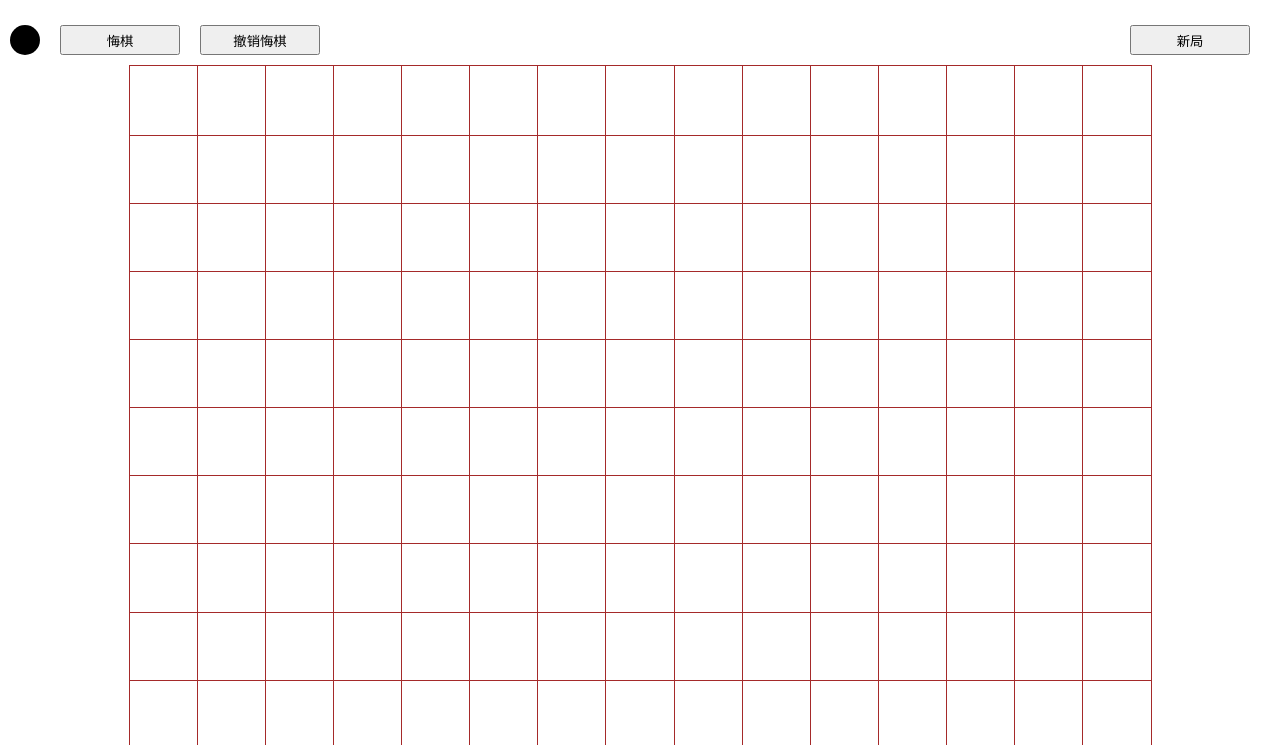
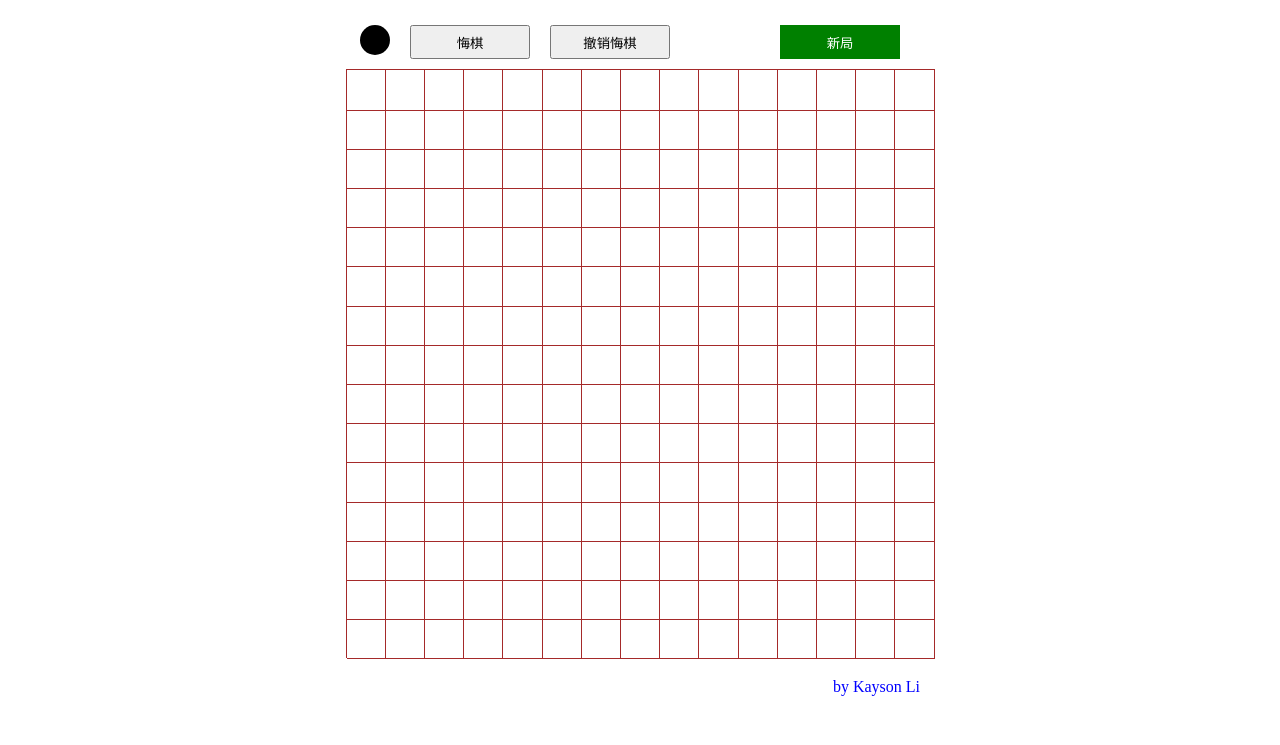
Before and after one commit to kaysonli/five-stone, a plain HTML site: page index.html in a window 1280 px wide. Shown: the part 49-794 px from the top of the page. Drawn offline with Linux system fonts and the light colour scheme.

Commit message:
Add comments. Set max width of Board.

```diff
--- a/game.js
+++ b/game.js
@@ -10,10 +10,12 @@ function approximate(number) {
     return Math.floor(number);
 }
 
+//棋盘
 function Board(el) {
     this.el = typeof el === 'string' ? document.querySelector(el) : el;
 }
 
+//初始化棋盘
 Board.prototype.init = function() {
     this.el.innerHTML = '';
     var frag = document.createDocumentFragment();
@@ -30,13 +32,15 @@ Board.prototype.init = function() {
     this.el.appendChild(frag);
     var aCell = this.el.querySelector('.cell');
     var rect = aCell.getBoundingClientRect();
-    var w = ~~(document.body.clientWidth * 0.8 / (SIZE - 1));
+    var maxWidth = Math.min(document.body.clientWidth * 0.8, SIZE * 40);
+    var w = ~~(maxWidth / (SIZE - 1));
     this.el.style.height = w * (SIZE - 1) + 'px';
     this.el.style.width = w * (SIZE - 1) + 'px';
     rect = aCell.getBoundingClientRect();
     this.unit = rect.width;
 }
 
+//画棋子
 Board.prototype.drawPiece = function(piece) {
     var dom = document.createElement('div');
     dom.classList.add('piece');
@@ -49,6 +53,7 @@ Board.prototype.drawPiece = function(piece) {
     return dom;
 }
 
+//棋子
 function Piece(x, y, player) {
     this.x = x;
     this.y = y;
@@ -58,7 +63,6 @@ function Piece(x, y, player) {
 function Game(engine) {
     this.engine = engine || 'DOM';
     this.init();
-    this.start();
 }
 
 Game.prototype.init = function() {
@@ -109,6 +113,9 @@ Game.prototype.start = function() {
 
 Game.prototype.play = function(x, y) {
     if (this.ended) {
+        return;
+    }
+    if (this.data[x][y] > 0) {
         return;
     }
     this.currentPlayer = this.currentPlayer === BLACK ? WHITE : BLACK;
@@ -162,6 +169,7 @@ Game.prototype.redo = function() {
     this.data[piece.x][piece.y] = piece.player;
 }
 
+//判断胜负
 Game.prototype.judge = function(x, y, player) {
     var horizontal = 0;
     var vertical = 0;
@@ -229,5 +237,6 @@ Game.prototype.judge = function(x, y, player) {
 
 document.addEventListener('DOMContentLoaded', function() {
     var game = new Game();
+    game.start();
     console.log('DOMContentLoaded')
 })
--- a/index.html
+++ b/index.html
@@ -3,7 +3,7 @@
 <head>
 	<meta charset="UTF-8">
     <meta name="viewport" content="width=device-width, initial-scale=1, user-scalable=no">
-	<title>Five stones</title>
+	<title>简易五子棋 - by Kayson Li</title>
 	<style>
 		body {
 			margin: 0;
@@ -56,21 +56,36 @@
 			display: flex;
 			justify-content: space-between;
 			padding: 10px;
+			max-width: 560px;
+			margin: auto;
 		}
 		.restart {
 			margin-left: auto;
+			background: green;
+			color: #fff;
+			border: none;
+		}
+		footer {
+			max-width: 560px;
+			margin: auto;
+			text-align: right;
+			color: blue;
+			margin-top: 20px;
 		}
 	</style>
 </head>
 <body>
 	<h3>简易五子棋</h3>
 	<div class="toolbar">
-		<div class="turn black"></div>
+		<div>
+			<div class="turn black"></div>
+		</div>
 		<button class="undo">悔棋</button>
 		<button class="redo">撤销悔棋</button>
 		<button class="restart">新局</button>
 	</div>
 	<div class="board"></div>
+	<footer>by Kayson Li</footer>
 	<script src="game.js"></script>
 </body>
 </html>
```
